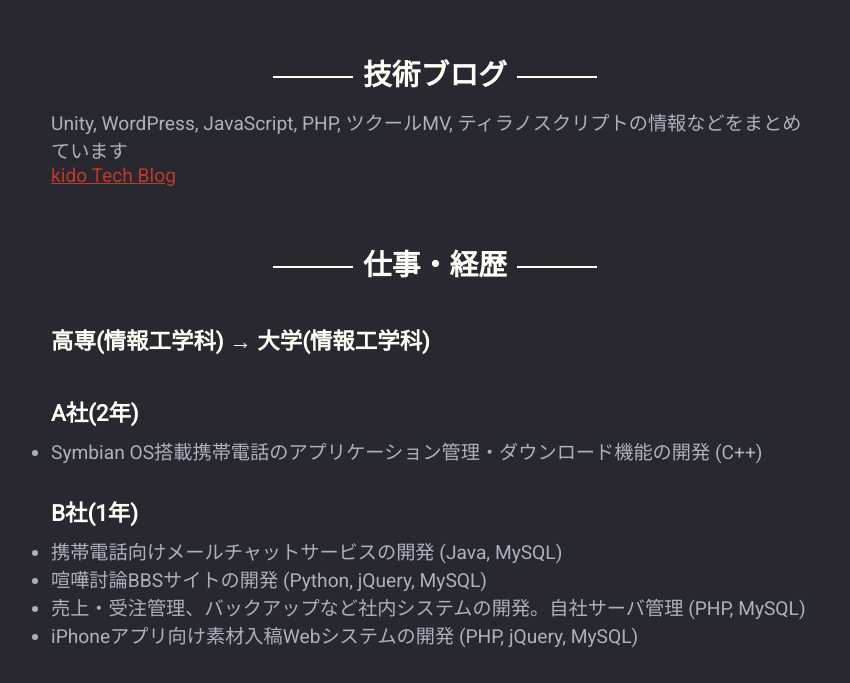
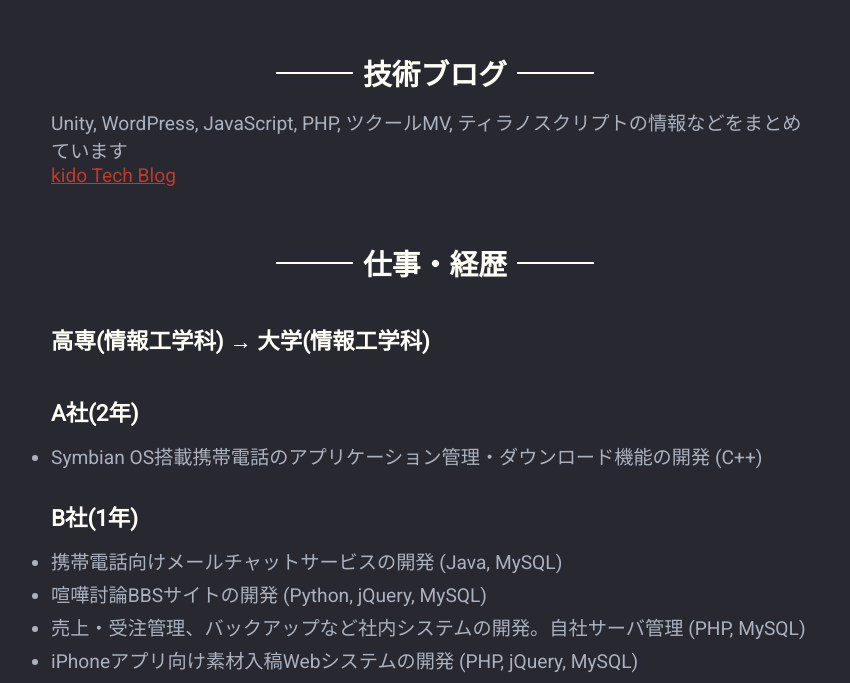
Before and after one commit to kido0617/portfolio, a plain HTML site: page index.html in a window 1280 px wide. Shown: the part 1113-1796 px from the top of the page, without its empty margins (205-1055 px from the left). Drawn offline with nearby package versions, Linux system fonts and the light colour scheme.

Commit message:
Update style.css

```diff
--- a/css/style.css
+++ b/css/style.css
@@ -20,20 +20,25 @@ ol {
   list-style-type: disc;
 }
 
+ol li{
+  margin: 5px 0;
+}
+
 
 .divisor {
-  text-align: center;
   width: 100%;
+  display: flex;
+  align-items: center;
+  justify-content: center;
 }
 
 .divisor::before,
 .divisor::after {
   background: currentColor;
   content: '';
-  display: inline-block;
   margin: 10px 10px;
   height: 2px;
-  width: 80px;
+  flex-basis: 10%;
   vertical-align: middle;
 }
 
```
